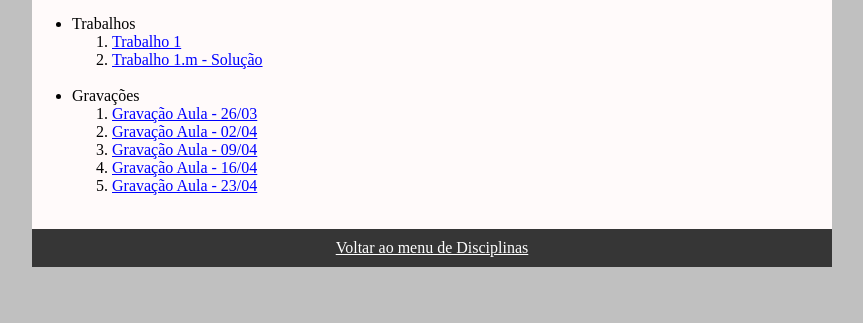
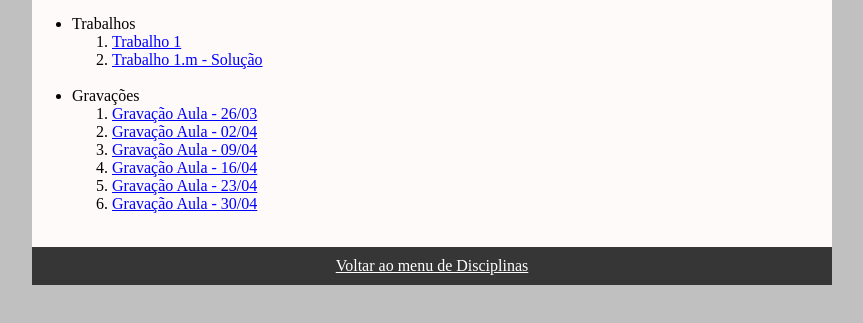
Before and after one commit to marconozela/disciplinas-marco, a plain HTML site: page html/pds.html in a window 1280 px wide. Shown: the part 279-602 px from the top of the page, without its empty margins (208-1071 px from the left). Drawn offline with Linux system fonts and the light colour scheme.

Commit message:
adicionado aula pds 30/04

```diff
--- a/html/pds.html
+++ b/html/pds.html
@@ -123,6 +123,13 @@
                   >Gravação Aula - 23/04
                 </a>
               </li>
+              <li>
+                <a
+                  href="https://drive.google.com/file/d/1v2nQlkqv3DsPULL83-72qiJ02DLSlWt-/view"
+                  target="_blank"
+                  >Gravação Aula - 30/04
+                </a>
+              </li>
             </ol>
           </li>
         </ul>
```
